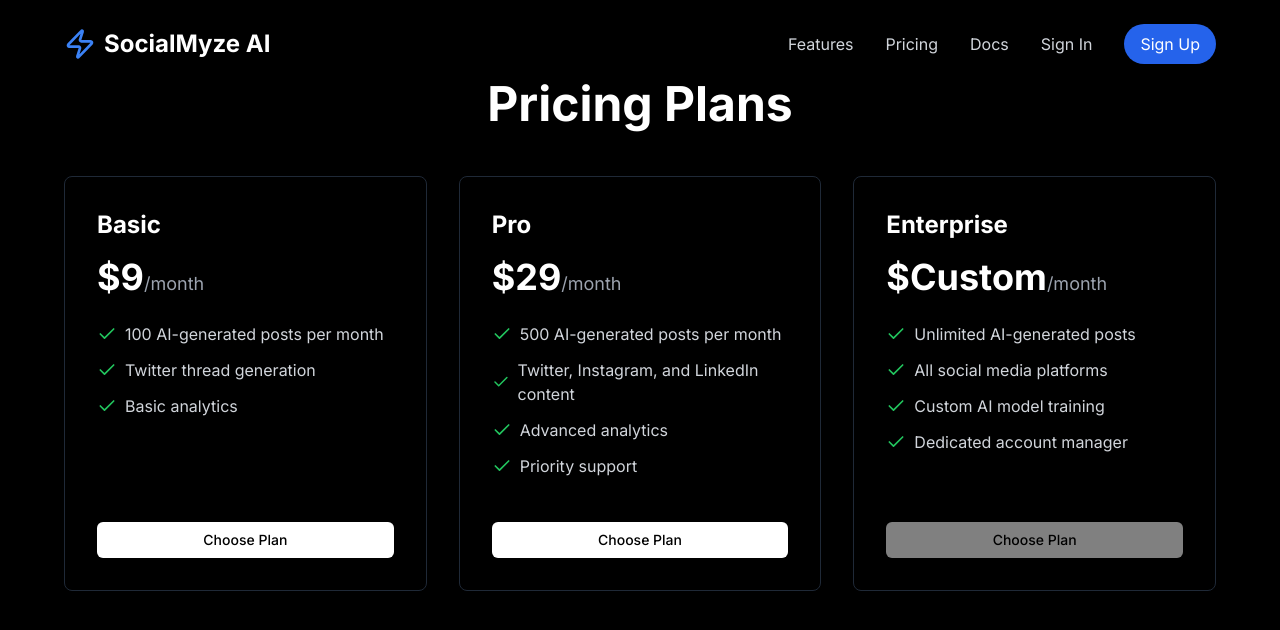
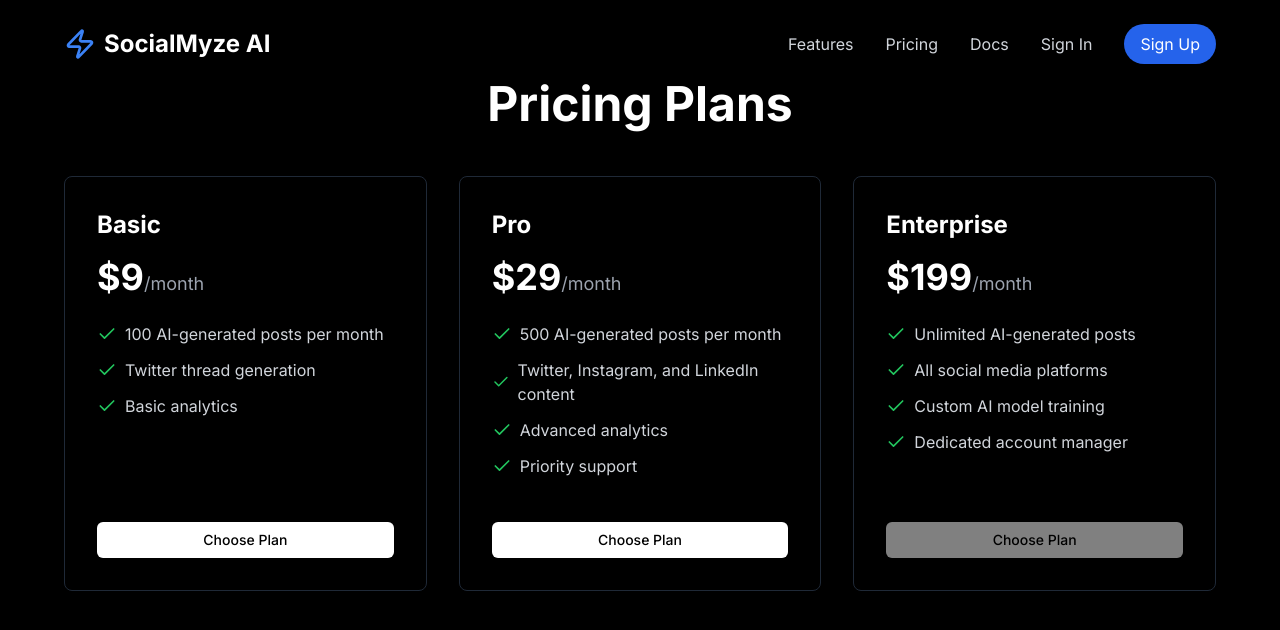
Before and after one commit to httpfang/SocialMyze, a Next.js app: page /pricing in a window 1280 px wide. Shown: the top 630 px of the page. Built offline with nearby package versions, Linux system fonts and the light colour scheme; no server answers.

Commit message:
minor bugs fixed

```diff
--- a/app/pricing/page.tsx
+++ b/app/pricing/page.tsx
@@ -30,7 +30,7 @@ const pricingPlans = [
   },
   {
     name: "Enterprise",
-    price: "Custom",
+    price: "199",
     priceId: null,
     features: [
       "Unlimited AI-generated posts",
```
